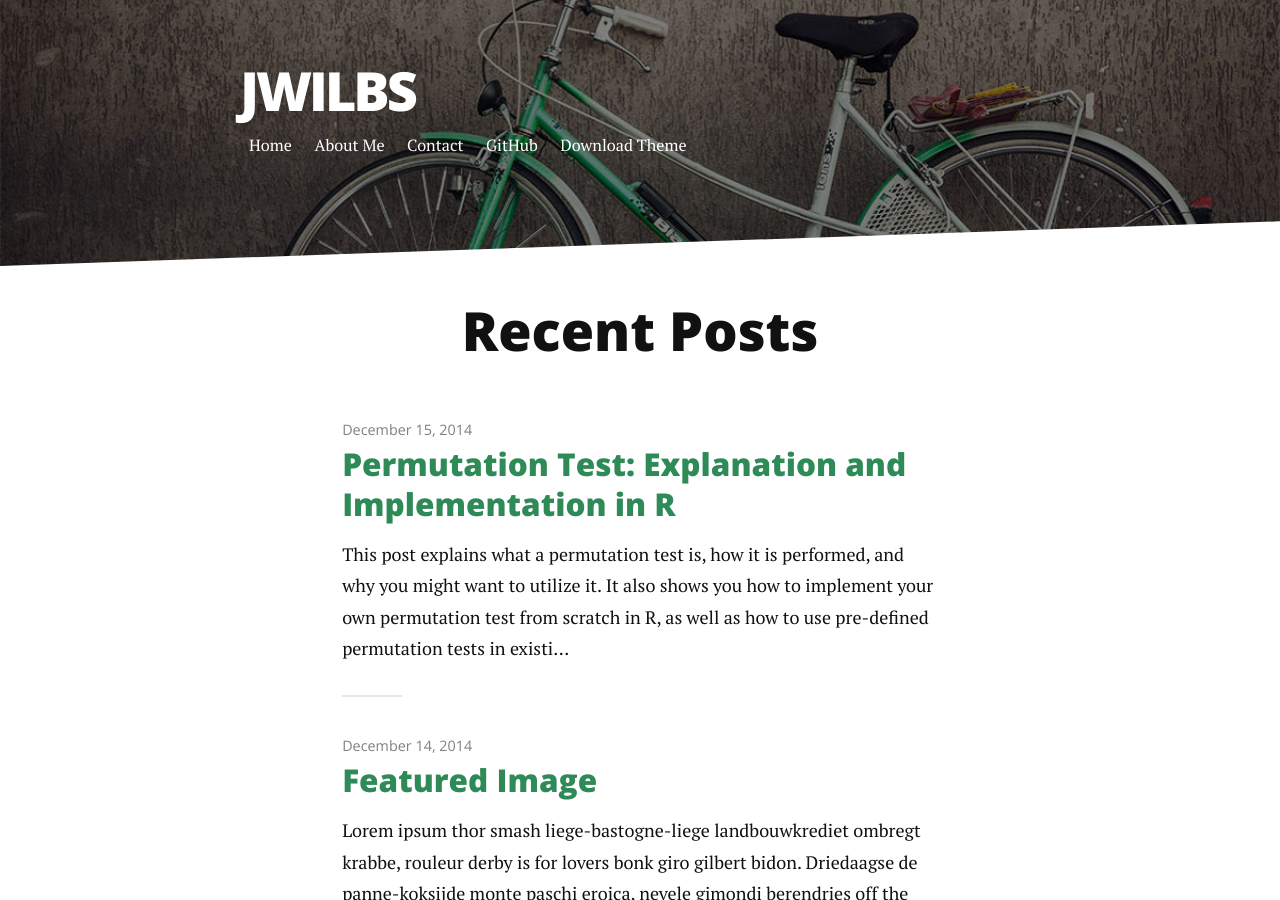
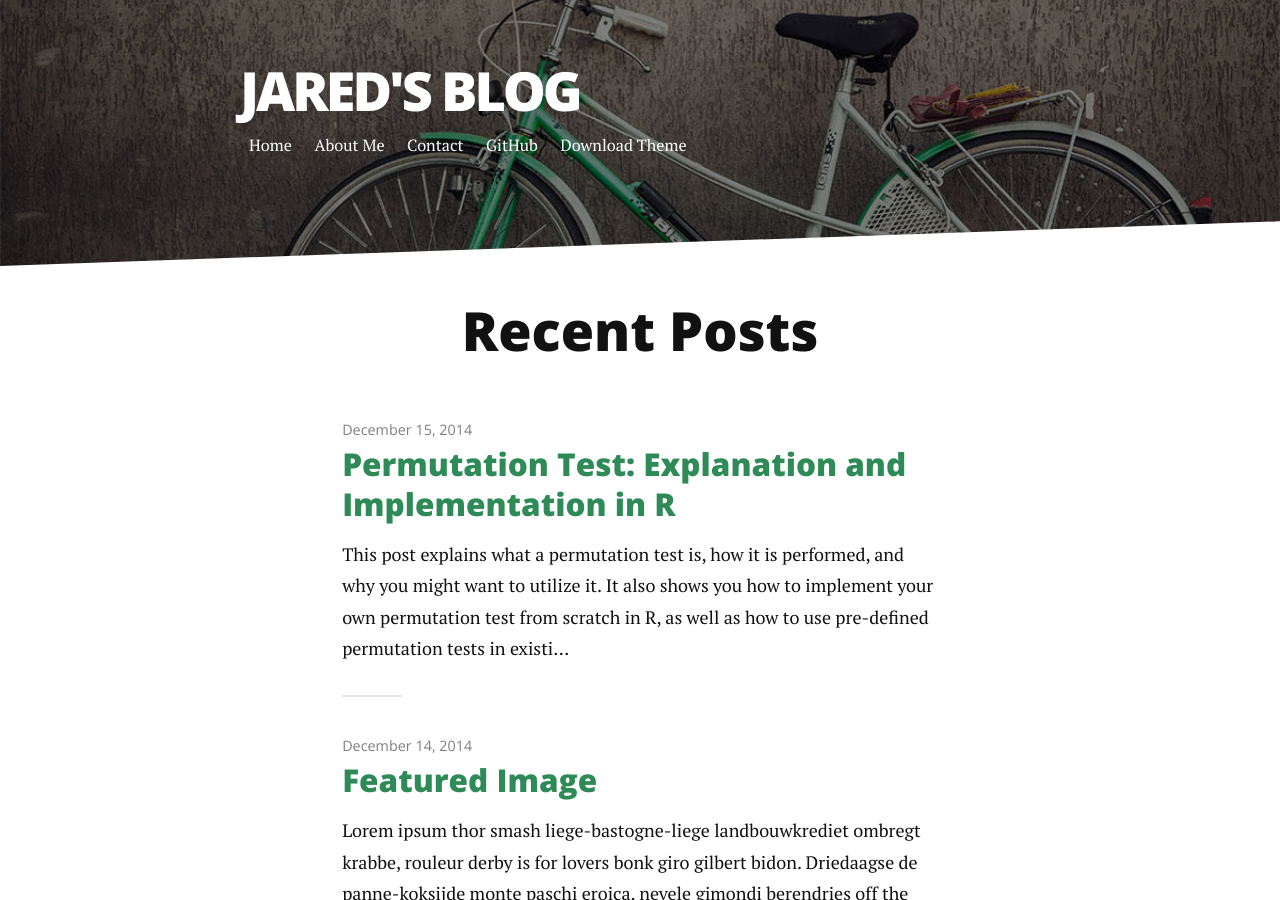
Before and after one commit to jwilber/old_website, a Jekyll site: the page built from index.html, in a window 1280 px wide and 900 px high. Built offline with Jekyll 4.4.1, drawn with Linux system fonts in a browser that asks for light colours; nearby versions of some CDN libraries; the list of posts is cut into pages by our own code.

Commit message:
Update _config.yml

```diff
--- a/_config.yml
+++ b/_config.yml
@@ -1,4 +1,5 @@
-title: JWilbs
+title: Jared's Blog
+subtitle: h
 description: Personal Site for anything Data Science, Statistics, etc.
 
 url: http://jwilber.github.io
```
